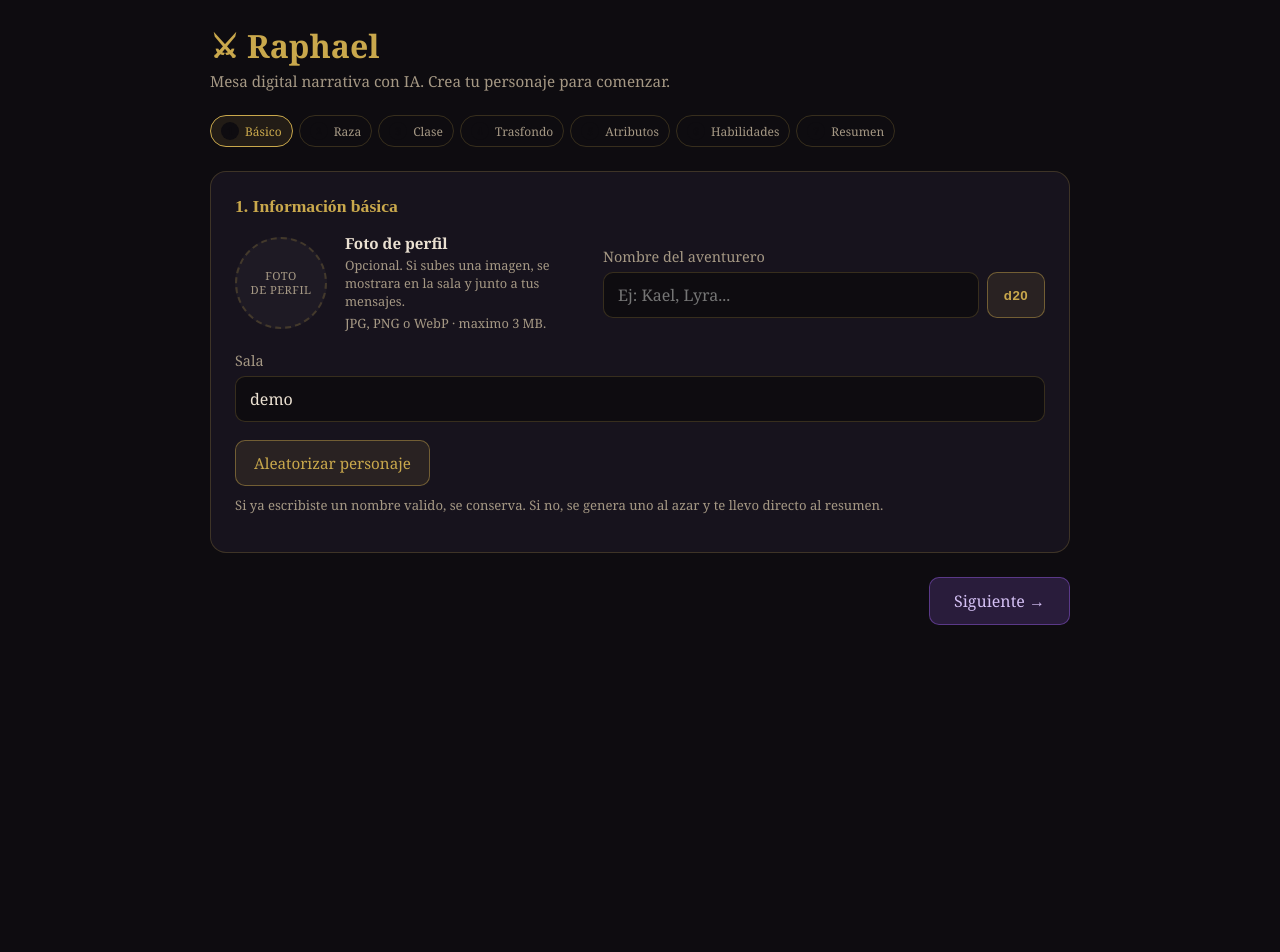
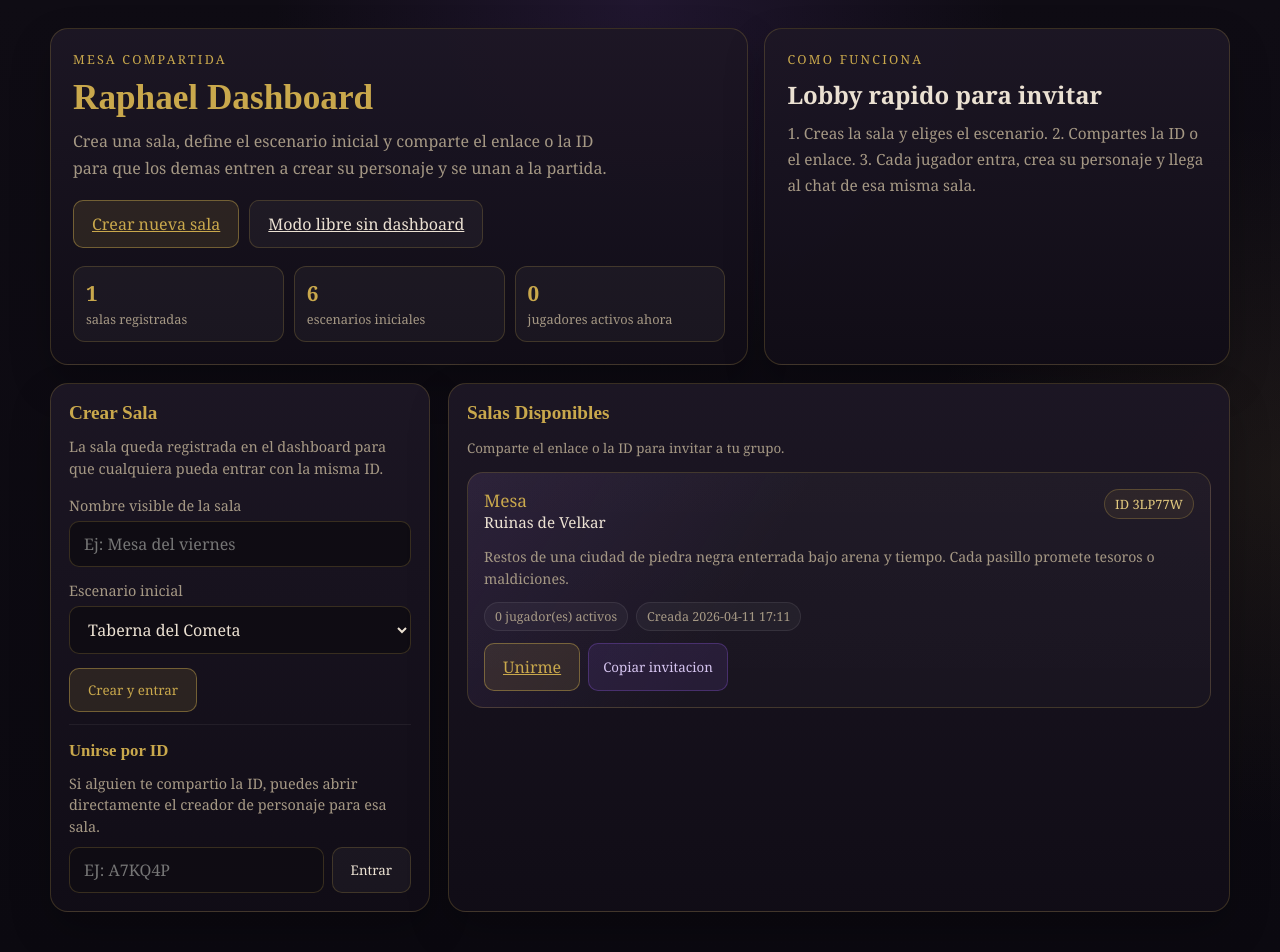
Before and after one commit to tecteccruz-dot/Raphael, a FastAPI app: page / in a window 1280 px wide. Before the commit the page ends 625 px from the top, so only its background shows below. Run offline with FastAPI, Linux system fonts and the light colour scheme.

Commit message:
Dashboard simple agregado

```diff
--- a/app/main.py
+++ b/app/main.py
@@ -1,10 +1,11 @@
-from fastapi import FastAPI, Query, Request, WebSocket, WebSocketDisconnect
-from fastapi.responses import JSONResponse, HTMLResponse
+from fastapi import FastAPI, Form, Query, Request, WebSocket, WebSocketDisconnect
+from fastapi.responses import HTMLResponse, JSONResponse, RedirectResponse
 from fastapi.staticfiles import StaticFiles
 from fastapi.templating import Jinja2Templates
 
 from app.api import avatar as api_avatar
 from app.api import personaje as api_personaje
+from app.servicios import salas as servicio_salas
 from app.websocket.gestor_conexiones import gestor_conexiones
 
 
@@ -17,12 +18,77 @@ app.mount("/static", StaticFiles(directory="static"), name="static")
 templates = Jinja2Templates(directory="templates")
 
 
-@app.get("/", response_class=HTMLResponse, summary="Inicio")
-async def inicio(request: Request):
+def _salas_dashboard() -> list[dict[str, object]]:
+    resultado: list[dict[str, object]] = []
+
+    for sala in servicio_salas.listar_salas():
+        sala_id = str(sala.get("id", "")).strip()
+        enriquecida = dict(sala)
+        enriquecida["jugadores_activos"] = len(gestor_conexiones.obtener_jugadores_sala(sala_id))
+        resultado.append(enriquecida)
+
+    return resultado
+
+
+def _render_dashboard(
+    request: Request,
+    *,
+    error: str | None = None,
+    status_code: int = 200,
+):
+    salas = _salas_dashboard()
+
+    return templates.TemplateResponse(
+        request,
+        "dashboard.html",
+        {
+            "salas": salas,
+            "escenarios": servicio_salas.listar_escenarios(),
+            "error": error,
+            "total_jugadores_activos": sum(int(sala.get("jugadores_activos", 0)) for sala in salas),
+        },
+        status_code=status_code,
+    )
+
+
+@app.get("/", response_class=HTMLResponse, summary="Dashboard de salas")
+async def dashboard(request: Request):
+    return _render_dashboard(request)
+
+
+@app.post("/salas/crear", response_class=HTMLResponse, summary="Crear sala")
+async def crear_sala(
+    request: Request,
+    nombre_sala: str = Form(...),
+    escenario_id: str = Form(...),
+):
+    try:
+        sala = servicio_salas.crear_sala(nombre_sala, escenario_id)
+    except ValueError as exc:
+        return _render_dashboard(request, error=str(exc), status_code=400)
+
+    return RedirectResponse(url=f"/personaje?sala={sala['id']}", status_code=303)
+
+
+@app.get("/personaje", response_class=HTMLResponse, summary="Crear personaje")
+async def crear_personaje_view(
+    request: Request,
+    sala: str | None = Query(default=None),
+):
+    sala_actual = servicio_salas.obtener_sala(sala or "")
+    sala_id = str(sala_actual.get("id") if sala_actual else (sala or "")).strip()
+
     return templates.TemplateResponse(
         request,
         "inicio.html",
-        {},
+        {
+            "sala_prefijada": sala_id or None,
+            "sala_bloqueada": bool(sala_actual),
+            "sala_nombre": sala_actual.get("nombre") if sala_actual else None,
+            "escenario_nombre": sala_actual.get("escenario_nombre") if sala_actual else None,
+            "escenario_descripcion": sala_actual.get("escenario_descripcion") if sala_actual else None,
+            "sala_no_encontrada": bool(sala) and not sala_actual,
+        },
     )
 
 
@@ -41,12 +107,17 @@ async def ver_sala(
     sala_id: str,
     nombre: str = Query(..., min_length=2, max_length=24),
 ):
+    sala_actual = servicio_salas.obtener_sala(sala_id)
+
     return templates.TemplateResponse(
         request,
         "chat.html",
         {
             "sala_id": sala_id,
             "nombre": nombre,
+            "sala_nombre": sala_actual.get("nombre") if sala_actual else sala_id,
+            "escenario_nombre": sala_actual.get("escenario_nombre") if sala_actual else "Sala lista",
+            "escenario_descripcion": sala_actual.get("escenario_descripcion") if sala_actual else "Haz clic en tu personaje o en otro jugador para abrir su resumen textual.",
         },
     )
 
--- /dev/null
+++ b/templates/dashboard.html
@@ -0,0 +1,432 @@
+<!DOCTYPE html>
+<html lang="es">
+<head>
+    <meta charset="UTF-8" />
+    <meta name="viewport" content="width=device-width, initial-scale=1" />
+    <title>Raphael - Dashboard de Salas</title>
+    <style>
+        :root {
+            --bg: #0d0b10;
+            --panel: #17131d;
+            --panel-strong: #201929;
+            --soft: rgba(255,255,255,.04);
+            --border: rgba(201,168,76,.22);
+            --gold: #c9a84c;
+            --text: #ebe1d2;
+            --muted: #a59884;
+            --accent: #7c4dbd;
+            --ok: #4a9c6a;
+            --bad: #c4473a;
+        }
+
+        * { box-sizing: border-box; margin: 0; padding: 0; }
+        body {
+            min-height: 100vh;
+            background:
+                radial-gradient(circle at top, rgba(124,77,189,.16), transparent 32%),
+                radial-gradient(circle at right, rgba(201,168,76,.08), transparent 26%),
+                linear-gradient(180deg, #0f0c14 0%, #0b0910 100%);
+            color: var(--text);
+            font-family: Georgia, serif;
+            padding: 28px 16px 40px;
+        }
+
+        .shell { max-width: 1180px; margin: 0 auto; }
+        .hero {
+            display: grid;
+            grid-template-columns: minmax(0, 1.2fr) minmax(320px, .8fr);
+            gap: 16px;
+            margin-bottom: 18px;
+        }
+        .hero-card, .panel {
+            background: linear-gradient(180deg, rgba(29,23,37,.96), rgba(17,13,23,.96));
+            border: 1px solid var(--border);
+            border-radius: 18px;
+            box-shadow: 0 18px 40px rgba(0,0,0,.22);
+        }
+        .hero-card { padding: 22px; }
+        .eyebrow {
+            color: var(--gold);
+            font-size: .78rem;
+            letter-spacing: .18em;
+            text-transform: uppercase;
+            margin-bottom: 10px;
+        }
+        h1 {
+            color: var(--gold);
+            font-family: "Times New Roman", serif;
+            font-size: 2.2rem;
+            margin-bottom: 10px;
+        }
+        .lead {
+            color: var(--muted);
+            line-height: 1.7;
+            max-width: 62ch;
+        }
+        .hero-actions {
+            display: flex;
+            gap: 10px;
+            flex-wrap: wrap;
+            margin-top: 18px;
+        }
+        .btn, .btn-ghost, .btn-link {
+            border-radius: 10px;
+            font-family: inherit;
+            cursor: pointer;
+            transition: background .15s, border-color .15s, transform .15s;
+        }
+        .btn {
+            border: 1px solid rgba(201,168,76,.45);
+            background: rgba(201,168,76,.12);
+            color: var(--gold);
+            padding: 12px 18px;
+        }
+        .btn:hover, .btn-ghost:hover, .btn-link:hover { transform: translateY(-1px); }
+        .btn-ghost {
+            border: 1px solid var(--border);
+            background: rgba(255,255,255,.04);
+            color: var(--text);
+            padding: 12px 18px;
+        }
+        .btn-link {
+            border: 1px solid rgba(124,77,189,.4);
+            background: rgba(124,77,189,.14);
+            color: #d6c5f0;
+            padding: 10px 14px;
+        }
+
+        .hero-stats {
+            display: grid;
+            grid-template-columns: repeat(3, 1fr);
+            gap: 10px;
+            margin-top: 18px;
+        }
+        .stat {
+            padding: 12px;
+            border-radius: 12px;
+            background: var(--soft);
+            border: 1px solid var(--border);
+        }
+        .stat strong {
+            display: block;
+            font-size: 1.3rem;
+            color: var(--gold);
+        }
+        .stat span {
+            color: var(--muted);
+            font-size: .8rem;
+        }
+
+        .layout {
+            display: grid;
+            grid-template-columns: 380px minmax(0, 1fr);
+            gap: 18px;
+        }
+        .panel { padding: 18px; }
+        .panel h2 {
+            color: var(--gold);
+            font-family: "Times New Roman", serif;
+            font-size: 1.2rem;
+            margin-bottom: 12px;
+        }
+        .panel p.sub {
+            color: var(--muted);
+            font-size: .9rem;
+            line-height: 1.5;
+            margin-bottom: 16px;
+        }
+        .error {
+            margin-bottom: 14px;
+            padding: 10px 12px;
+            border-radius: 10px;
+            border: 1px solid rgba(196,71,58,.3);
+            background: rgba(196,71,58,.1);
+            color: #f3b5ae;
+            font-size: .9rem;
+        }
+        .field { margin-bottom: 14px; }
+        label {
+            display: block;
+            margin-bottom: 6px;
+            color: var(--muted);
+            font-size: .9rem;
+        }
+        input, select {
+            width: 100%;
+            padding: 11px 14px;
+            border-radius: 10px;
+            border: 1px solid var(--border);
+            background: #0f0c13;
+            color: var(--text);
+            font-family: inherit;
+            font-size: 1rem;
+            outline: none;
+        }
+        input:focus, select:focus { border-color: var(--gold); }
+        select option { background: #16111d; }
+
+        .stack { display: grid; gap: 16px; }
+        .quick-join {
+            margin-top: 12px;
+            padding-top: 16px;
+            border-top: 1px solid rgba(255,255,255,.06);
+        }
+        .join-row {
+            display: flex;
+            gap: 8px;
+        }
+        .join-row input { flex: 1; text-transform: uppercase; }
+
+        .rooms-head {
+            display: flex;
+            justify-content: space-between;
+            align-items: center;
+            gap: 10px;
+            margin-bottom: 14px;
+        }
+        .rooms-head small { color: var(--muted); }
+        .rooms {
+            display: grid;
+            gap: 12px;
+        }
+        .room-card {
+            border-radius: 16px;
+            border: 1px solid var(--border);
+            background:
+                linear-gradient(180deg, rgba(255,255,255,.03), rgba(255,255,255,.02)),
+                linear-gradient(120deg, rgba(124,77,189,.12), transparent 40%);
+            padding: 16px;
+        }
+        .room-top {
+            display: flex;
+            justify-content: space-between;
+            gap: 12px;
+            align-items: start;
+            margin-bottom: 8px;
+        }
+        .room-name {
+            color: var(--gold);
+            font-size: 1.08rem;
+        }
+        .room-code {
+            display: inline-flex;
+            align-items: center;
+            gap: 6px;
+            border-radius: 999px;
+            border: 1px solid rgba(201,168,76,.28);
+            background: rgba(201,168,76,.08);
+            color: #e2c97f;
+            padding: 5px 10px;
+            font-size: .8rem;
+            white-space: nowrap;
+        }
+        .room-scene {
+            color: var(--text);
+            margin-bottom: 6px;
+            font-size: .95rem;
+        }
+        .room-desc {
+            color: var(--muted);
+            font-size: .88rem;
+            line-height: 1.55;
+            margin-bottom: 12px;
+        }
+        .room-meta {
+            display: flex;
+            gap: 8px;
+            flex-wrap: wrap;
+            margin-bottom: 12px;
+        }
+        .chip {
+            border-radius: 999px;
+            padding: 5px 10px;
+            font-size: .78rem;
+            border: 1px solid rgba(255,255,255,.08);
+            background: rgba(255,255,255,.04);
+            color: var(--muted);
+        }
+        .chip.ok {
+            border-color: rgba(74,156,106,.35);
+            color: #a6debb;
+            background: rgba(74,156,106,.1);
+        }
+        .room-actions {
+            display: flex;
+            gap: 8px;
+            flex-wrap: wrap;
+        }
+        .empty {
+            border: 1px dashed var(--border);
+            border-radius: 16px;
+            padding: 18px;
+            color: var(--muted);
+            line-height: 1.6;
+            background: rgba(255,255,255,.02);
+        }
+
+        @media (max-width: 980px) {
+            .hero, .layout { grid-template-columns: 1fr; }
+        }
+
+        @media (max-width: 640px) {
+            .hero-stats { grid-template-columns: 1fr; }
+            .join-row, .room-actions { flex-direction: column; }
+            .btn, .btn-ghost, .btn-link { width: 100%; }
+        }
+    </style>
+</head>
+<body>
+    <div class="shell">
+        <section class="hero">
+            <article class="hero-card">
+                <div class="eyebrow">Mesa Compartida</div>
+                <h1>Raphael Dashboard</h1>
+                <p class="lead">
+                    Crea una sala, define el escenario inicial y comparte el enlace o la ID para que los demas entren a crear su personaje y se unan a la partida.
+                </p>
+                <div class="hero-actions">
+                    <a class="btn" href="#crear-sala">Crear nueva sala</a>
+                    <a class="btn-ghost" href="/personaje">Modo libre sin dashboard</a>
+                </div>
+                <div class="hero-stats">
+                    <div class="stat">
+                        <strong>{{ salas|length }}</strong>
+                        <span>salas registradas</span>
+                    </div>
+                    <div class="stat">
+                        <strong>{{ escenarios|length }}</strong>
+                        <span>escenarios iniciales</span>
+                    </div>
+                    <div class="stat">
+                        <strong>{{ total_jugadores_activos }}</strong>
+                        <span>jugadores activos ahora</span>
+                    </div>
+                </div>
+            </article>
+            <article class="hero-card">
+                <div class="eyebrow">Como Funciona</div>
+                <h2 style="margin-bottom:10px;">Lobby rapido para invitar</h2>
+                <p class="lead" style="font-size:.96rem;">
+                    1. Creas la sala y eliges el escenario.
+                    2. Compartes la ID o el enlace.
+                    3. Cada jugador entra, crea su personaje y llega al chat de esa misma sala.
+                </p>
+            </article>
+        </section>
+
+        <section class="layout">
+            <aside class="stack">
+                <div class="panel" id="crear-sala">
+                    <h2>Crear Sala</h2>
+                    <p class="sub">La sala queda registrada en el dashboard para que cualquiera pueda entrar con la misma ID.</p>
+                    {% if error %}
+                    <div class="error">{{ error }}</div>
+                    {% endif %}
+                    <form method="post" action="/salas/crear">
+                        <div class="field">
+                            <label for="nombre_sala">Nombre visible de la sala</label>
+                            <input id="nombre_sala" name="nombre_sala" minlength="3" maxlength="60" placeholder="Ej: Mesa del viernes" required />
+                        </div>
+                        <div class="field">
+                            <label for="escenario_id">Escenario inicial</label>
+                            <select id="escenario_id" name="escenario_id" required>
+                                {% for escenario in escenarios %}
+                                <option value="{{ escenario.id }}">{{ escenario.nombre }}</option>
+                                {% endfor %}
+                            </select>
+                        </div>
+                        <button class="btn" type="submit">Crear y entrar</button>
+                    </form>
+
+                    <div class="quick-join">
+                        <h2 style="font-size:1.05rem;">Unirse por ID</h2>
+                        <p class="sub" style="margin-bottom:10px;">Si alguien te compartio la ID, puedes abrir directamente el creador de personaje para esa sala.</p>
+                        <div class="join-row">
+                            <input id="join-room-id" maxlength="12" placeholder="Ej: A7KQ4P" />
+                            <button class="btn-ghost" type="button" onclick="joinById()">Entrar</button>
+                        </div>
+                    </div>
+                </div>
+            </aside>
+
+            <main class="panel">
+                <div class="rooms-head">
+                    <div>
+                        <h2>Salas Disponibles</h2>
+                        <small>Comparte el enlace o la ID para invitar a tu grupo.</small>
+                    </div>
+                </div>
+
+                <div class="rooms">
+                    {% if salas %}
+                        {% for sala in salas %}
+                        <article class="room-card">
+                            <div class="room-top">
+                                <div>
+                                    <div class="room-name">{{ sala.nombre }}</div>
+                                    <div class="room-scene">{{ sala.escenario_nombre }}</div>
+                                </div>
+                                <div class="room-code">ID {{ sala.id }}</div>
+                            </div>
+                            <div class="room-desc">{{ sala.escenario_descripcion }}</div>
+                            <div class="room-meta">
+                                <div class="chip {% if sala.jugadores_activos %}ok{% endif %}">
+                                    {{ sala.jugadores_activos }} jugador(es) activos
+                                </div>
+                                <div class="chip">Creada {{ sala.creada_en }}</div>
+                            </div>
+                            <div class="room-actions">
+                                <a class="btn" href="/personaje?sala={{ sala.id }}">Unirme</a>
+                                <button class="btn-link" type="button" onclick='copyInvite({{ sala.id | tojson }})'>
+                                    Copiar invitacion
+                                </button>
+                            </div>
+                        </article>
+                        {% endfor %}
+                    {% else %}
+                        <div class="empty">
+                            Aun no hay salas registradas. Crea la primera y comparte su enlace con el grupo.
+                        </div>
+                    {% endif %}
+                </div>
+            </main>
+        </section>
+    </div>
+
+    <script>
+        function roomInviteUrl(roomId) {
+            return `${window.location.origin}/personaje?sala=${encodeURIComponent(roomId)}`;
+        }
+
+        async function copyInvite(roomId) {
+            const url = roomInviteUrl(roomId);
+
+            try {
+                await navigator.clipboard.writeText(url);
+                alert(`Invitacion copiada:\n${url}`);
+            } catch (error) {
+                prompt("Copia este enlace para compartir la sala:", url);
+            }
+        }
+
+        function joinById() {
+            const input = document.getElementById("join-room-id");
+            const value = String(input.value || "").trim().toUpperCase();
+
+            if (!value) {
+                input.focus();
+                return;
+            }
+
+            window.location.href = `/personaje?sala=${encodeURIComponent(value)}`;
+        }
+
+        document.getElementById("join-room-id")?.addEventListener("keydown", (event) => {
+            if (event.key === "Enter") {
+                event.preventDefault();
+                joinById();
+            }
+        });
+    </script>
+</body>
+</html>
--- a/templates/inicio.html
+++ b/templates/inicio.html
@@ -33,6 +33,7 @@
         label { display: block; margin-bottom: 6px; font-size: .9rem; color: var(--muted); }
         input, select { width: 100%; padding: 11px 14px; border-radius: 10px; border: 1px solid var(--border); background: var(--bg); color: var(--text); font-family: inherit; font-size: 1rem; outline: none; }
         input:focus, select:focus { border-color: var(--gold); }
+        input[readonly] { background: rgba(255,255,255,.04); color: #d4c8b7; cursor: default; }
         select option { background: #1a1520; }
         .input-con-accion { display: flex; gap: 8px; align-items: stretch; }
         .input-con-accion input { flex: 1; }
@@ -160,6 +161,13 @@
 <script>
 "use strict";
 
+const SALA_PREFIJADA = {{ sala_prefijada | tojson }};
+const SALA_BLOQUEADA = {{ sala_bloqueada | tojson }};
+const SALA_NOMBRE = {{ sala_nombre | tojson }};
+const ESCENARIO_NOMBRE = {{ escenario_nombre | tojson }};
+const ESCENARIO_DESCRIPCION = {{ escenario_descripcion | tojson }};
+const SALA_NO_ENCONTRADA = {{ sala_no_encontrada | tojson }};
+
 // ─── Estado global ────────────────────────────────────────────────────────────
 const ATRIBUTOS = ["fue", "des", "con", "int", "sab", "car"];
 const NOMBRES_ATTR = { fue: "Fuerza", des: "Destreza", con: "Constitución", int: "Inteligencia", sab: "Sabiduría", car: "Carisma" };
@@ -169,7 +177,7 @@ const MAX_PASOS = 7;
 let D = null; // datos D&D cargados
 
 const ch = {
-    nombre: "", sala: "demo",
+    nombre: "", sala: SALA_PREFIJADA || "demo",
     raza: null, subraza: null,
     clase: null,
     trasfondo: null,
@@ -504,8 +512,20 @@ function renderBasico() {
         </div>
         <div class="grupo">
             <label for="inp-sala">Sala</label>
+            ${SALA_NOMBRE ? `
+                <div class="info-box" style="margin-bottom:10px">
+                    <strong>${esc(SALA_NOMBRE)}</strong><br>
+                    ID compartible: ${esc(ch.sala)}<br>
+                    Escenario inicial: ${esc(ESCENARIO_NOMBRE || "Por definir")}<br>
+                    <span style="color:var(--muted)">${esc(ESCENARIO_DESCRIPCION || "")}</span>
+                </div>
+            ` : SALA_NO_ENCONTRADA ? `
+                <div class="info-box" style="margin-bottom:10px;border-color:rgba(196,71,58,.35);color:#d6b9b5">
+                    No encontramos esta sala en el dashboard. Puedes corregir la ID o seguir en modo libre.
+                </div>
+            ` : ""}
             <input id="inp-sala" type="text" maxlength="24" placeholder="Ej: demo"
-                value="${esc(ch.sala)}" oninput="ch.sala = this.value" />
+                value="${esc(ch.sala)}" oninput="ch.sala = this.value" ${SALA_BLOQUEADA ? "readonly" : ""} />
         </div>
         <div class="summary-actions">
             <button class="btn-random" type="button" onclick="aleatorizarPersonaje()">
@@ -966,7 +986,8 @@ function renderResumen() {
                 </div>
                 <div class="resumen-v">${esc(ch.nombre)}</div>
             </div>
-            <div class="resumen-box"><div class="resumen-k">Sala</div><div class="resumen-v">${esc(ch.sala)}</div></div>
+            <div class="resumen-box"><div class="resumen-k">Sala</div><div class="resumen-v">${esc(SALA_NOMBRE ? `${SALA_NOMBRE} · ID ${ch.sala}` : ch.sala)}</div></div>
+            ${ESCENARIO_NOMBRE ? `<div class="resumen-box"><div class="resumen-k">Escenario</div><div class="resumen-v">${esc(ESCENARIO_NOMBRE)}</div></div>` : ""}
             <div class="resumen-box"><div class="resumen-k">Raza</div><div class="resumen-v">${esc(nombreRaza)}</div></div>
             <div class="resumen-box"><div class="resumen-k">Clase</div><div class="resumen-v">${esc(clase.nombre)} · d${clase.dado_golpe}</div></div>
             <div class="resumen-box"><div class="resumen-k">Trasfondo</div><div class="resumen-v">${esc(trasfondo.nombre)}</div></div>
```
Also changed, not shown: app/servicios/salas.py (added, +102 -0 lines), datos/salas/escenarios.json (added, +32 -0 lines), datos/salas/salas.json (+10 -1 lines), templates/chat.html (+4 -4 lines).
